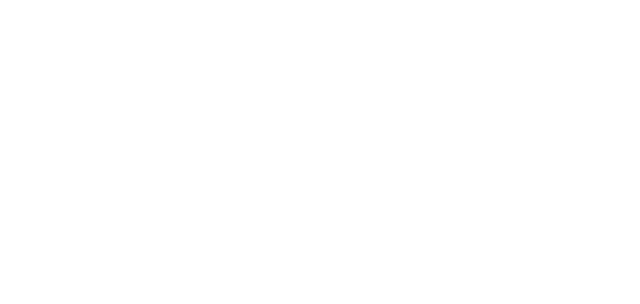
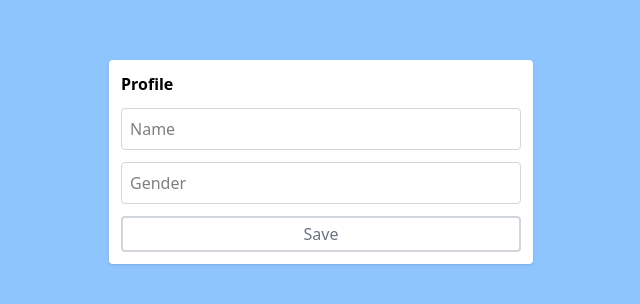
Before and after one commit to Tinku0/mean-journey, an Angular app in the folder client/: page /profile in a window 1280 px wide. Before the commit this address led to /. Shown: the part 238-542 px from the top of the page, without its empty margins (319-959 px from the left). Built offline with nearby package versions, Linux system fonts and the light colour scheme.

Commit message:
Profile comp created and route added

```diff
--- a/client/src/app/app.routes.ts
+++ b/client/src/app/app.routes.ts
@@ -1,9 +1,11 @@
 import { Routes } from '@angular/router';
 import { LoginComponent } from './pages/login/login.component';
 import { RegisterComponent } from './pages/register/register.component';
+import { ProfileComponent } from './pages/profile/profile.component';
 
 export const routes: Routes = [
     { path: '', redirectTo: 'login', pathMatch: 'full' },
     { path: 'login', component: LoginComponent },
-    { path: 'register', component: RegisterComponent }
+    { path: 'register', component: RegisterComponent },
+    { path: 'profile', component: ProfileComponent }
 ];
--- /dev/null
+++ b/client/src/app/pages/profile/profile.component.html
@@ -0,0 +1,8 @@
+<div class="bg-blue-300 h-screen flex justify-center items-center">
+    <div class="shadow-sm bg-white p-3 rounded-sm min-w-70 flex flex-col gap-3">
+        <p class="font-bold">Profile</p>
+        <input type="text" placeholder="Name" class="w-100 border border-gray-300 rounded-sm p-2" />
+        <input type="text" placeholder="Gender" class="w-100 border border-gray-300 rounded-sm p-2" />
+        <button class="border-2 border-gray-300 p-1 rounded-sm text-gray-500 cursor-pointer hover:bg-blue-500 hover:text-white hover:border-transparent">Save</button>
+    </div>
+</div>
```
Also changed, not shown: client/src/app/pages/profile/profile.component.ts (added, +12 -0 lines), client/src/app/pages/profile/profile.component.css (added), 1 other file (tests, documents, lock files or other folders).
